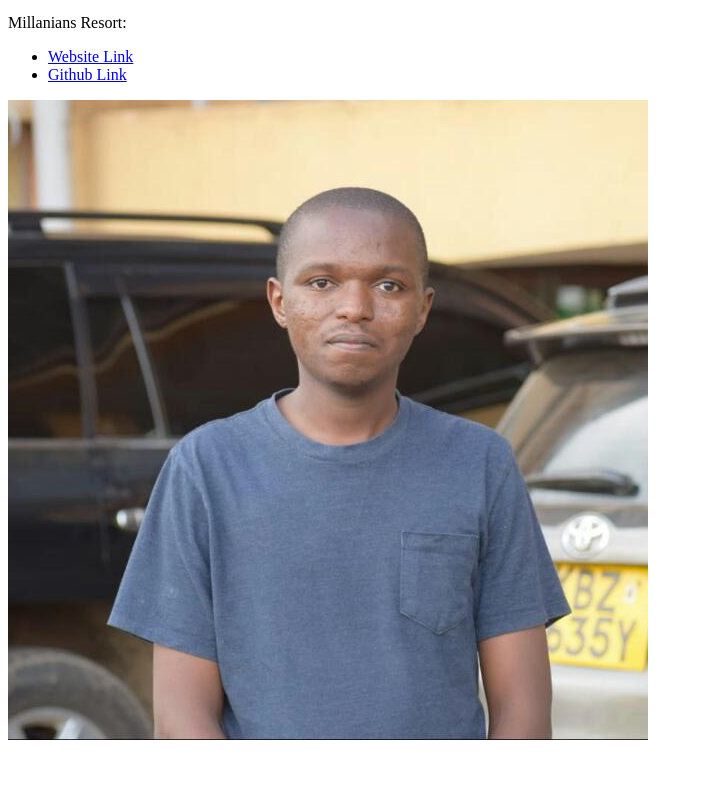
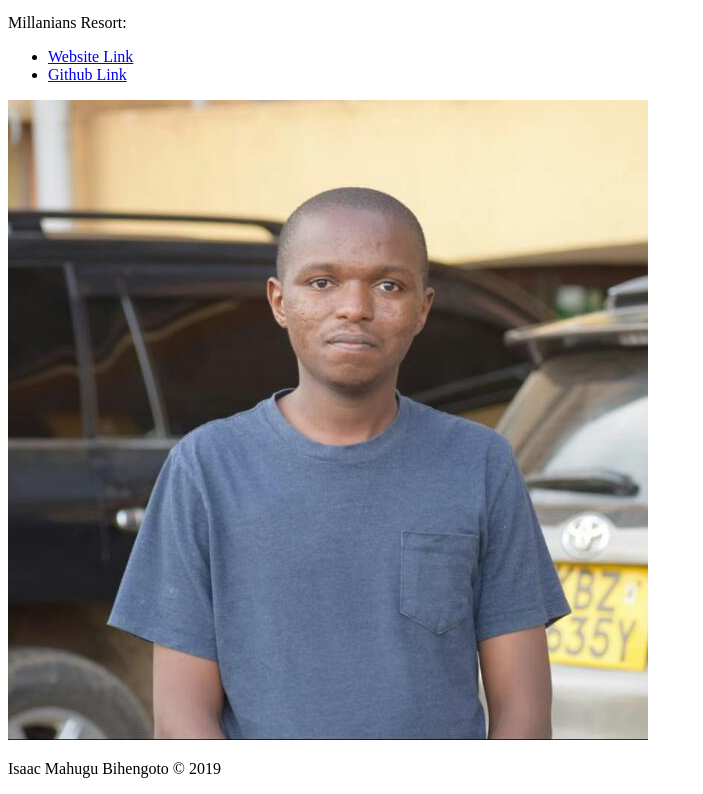
Before and after one commit to Bihengoto/main_project_one, a plain HTML site: page index.html in a window 1280 px wide. Shown: the part 1373-2167 px from the top of the page, without its empty margins (0-703 px from the left). Before the commit the page ends 2125 px from the top, so only its background shows below. Drawn offline with Linux system fonts and the light colour scheme.

Commit message:
added the footer tag

```diff
--- a/index.html
+++ b/index.html
@@ -84,6 +84,8 @@
 
         <div class="pic1"><img src="isaac.jpg" alt="MY_PHOTO" /></div>
       </main>
+
+      <footer class="foot"><p>Isaac Mahugu Bihengoto &copy; 2019</p></footer>
     </div>
   </body>
 </html>
```
